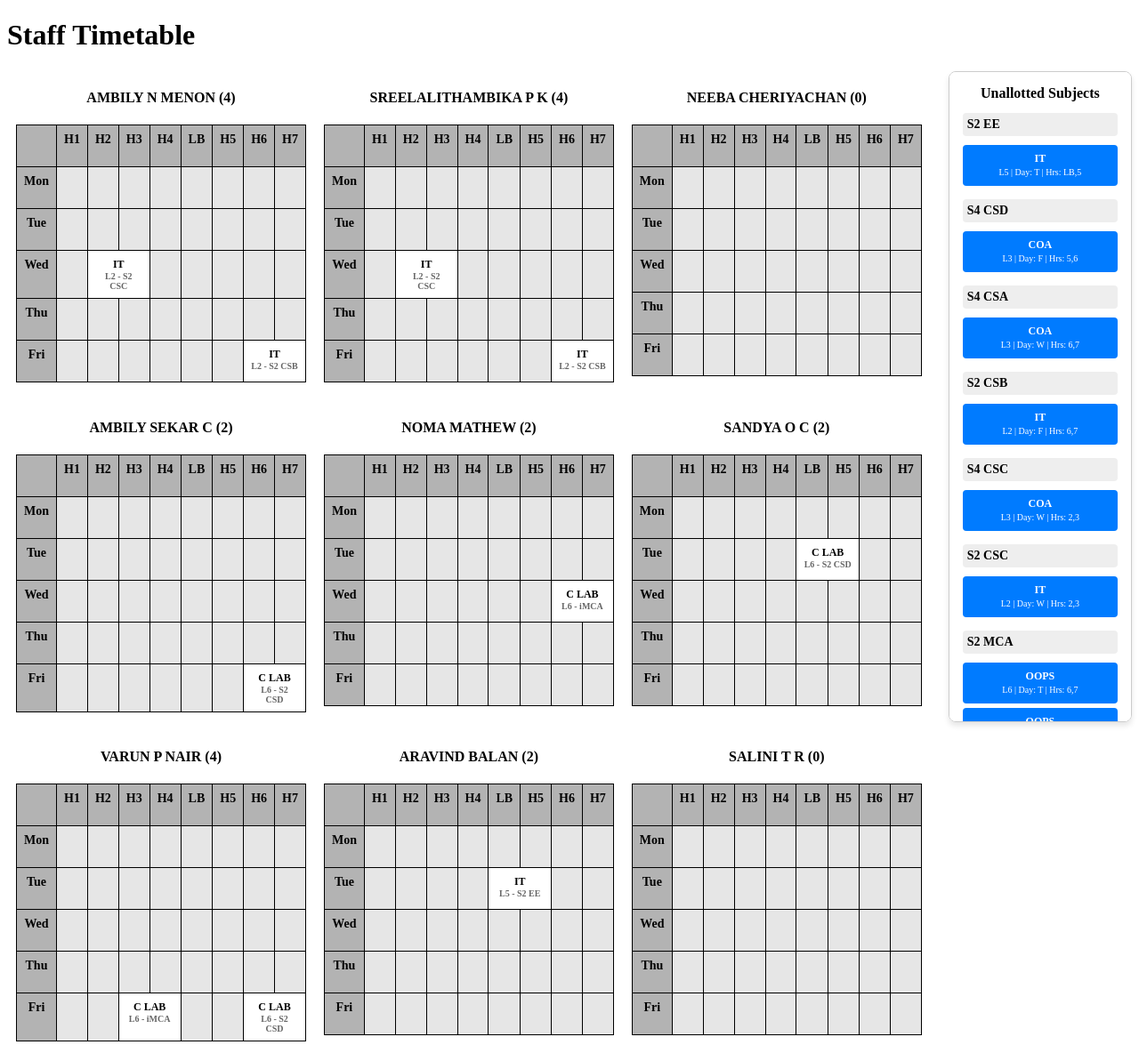
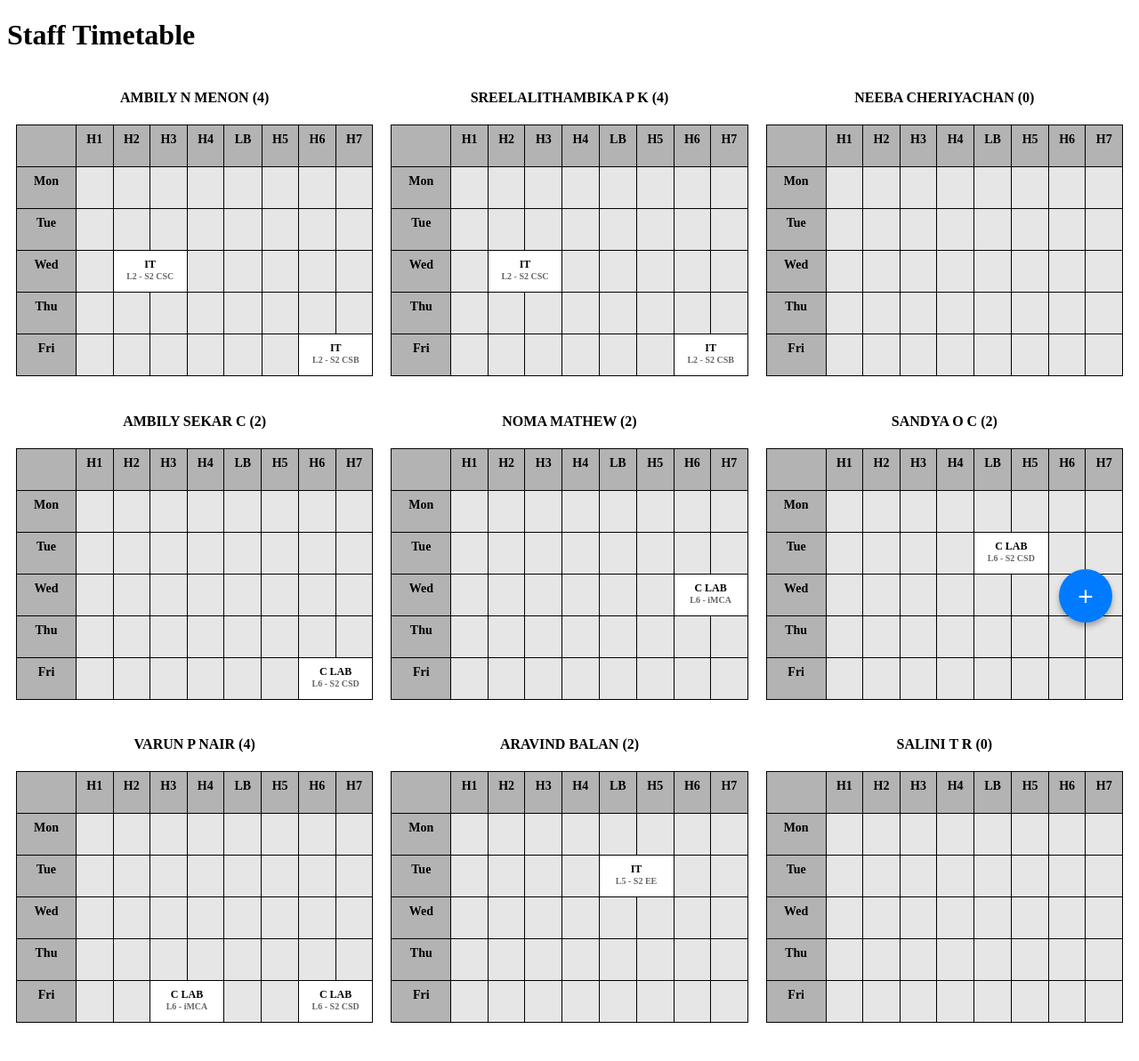
Before and after one commit to varunpnair92/timetable, a Django app: page /timetable/ in a window 1280 px wide. Shown: the top 1193 px of the page at 89% size. Run offline with Django 5.2, Linux system fonts and the light colour scheme; a user stored in the database is signed in; data comes from the database, SQL or seed files in the repository; lists and menus that the app fills with data are empty; parts of the project's set-up code (start-up, migrations or seed data) failed here and were passed over.

Commit message:
Hide palette by default and add toggle button

```diff
--- a/templates/timetable.html
+++ b/templates/timetable.html
@@ -104,6 +104,7 @@
             flex: 1;
         }
         .palette-sidebar {
+            display: none;
             width: 250px;
             background: #fff;
             border: 1px solid #ccc;
@@ -136,6 +137,28 @@
             text-align: center;
         }
 
+
+
+        #paletteToggleBtn {
+            position: fixed;
+            bottom: 100px;
+            right: 30px;
+            z-index: 10000;
+            background-color: #007bff;
+            color: white;
+            border: none;
+            border-radius: 50%;
+            width: 60px;
+            height: 60px;
+            font-size: 30px;
+            cursor: pointer;
+            box-shadow: 0 4px 6px rgba(0,0,0,0.3);
+            text-align: center;
+            line-height: 60px;
+        }
+        #paletteToggleBtn:hover {
+            background-color: #0056b3;
+        }
 
     </style>
 
@@ -409,5 +432,18 @@ function hidePopup() {
 </div>
 </div> <!-- End layout-container -->
 
+
+<button id="paletteToggleBtn" onclick="togglePalette()">+</button>
+<script>
+function togglePalette() {
+    var palette = document.querySelector('.palette-sidebar');
+    if (palette.style.display === 'none' || palette.style.display === '') {
+        palette.style.display = 'block';
+    } else {
+        palette.style.display = 'none';
+    }
+}
+</script>
+
 </body>
 </html>
```
